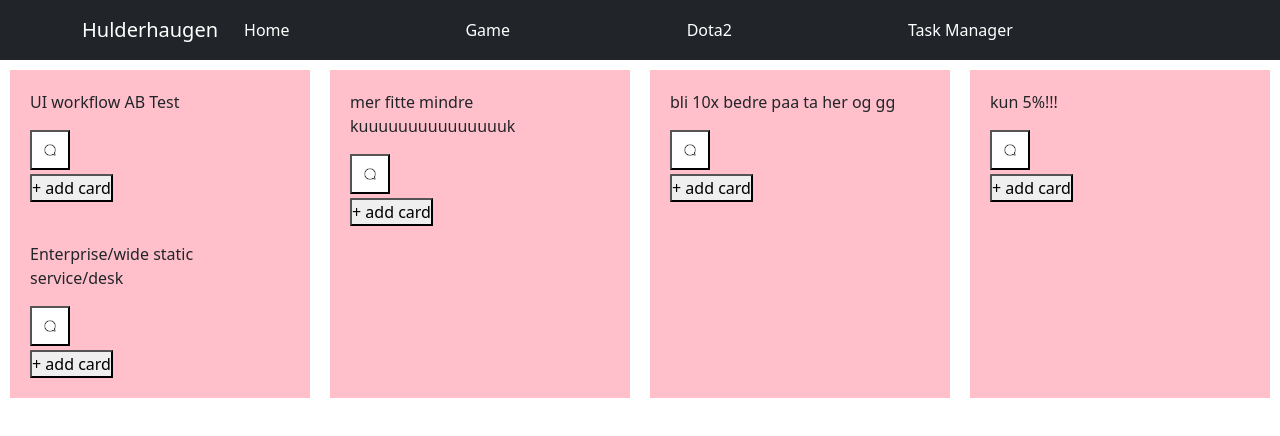
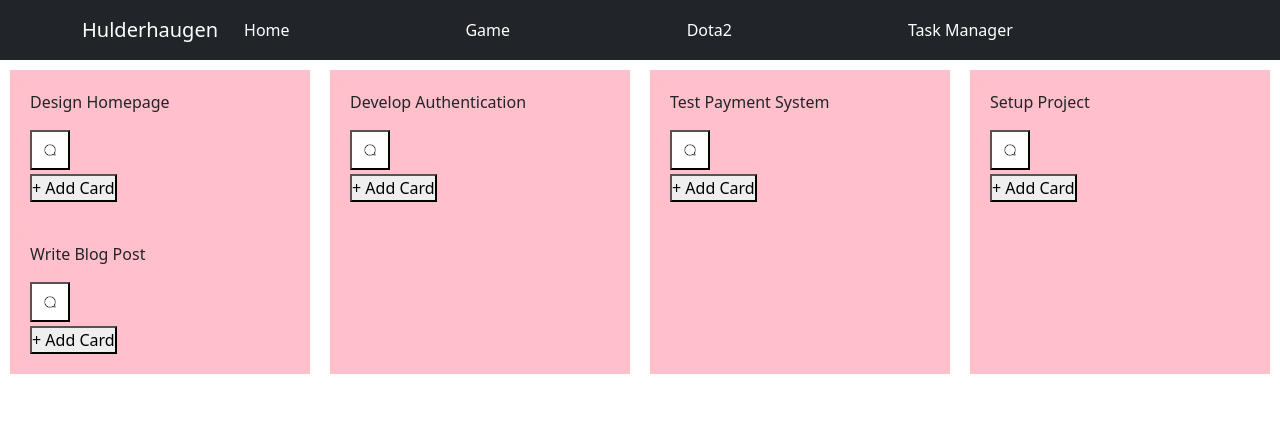
Before and after one commit to Smahle/Hulderhaugen, a React (Vite) app: page /taskManager in a window 1280 px wide. Shown: the top 436 px of the page. Built offline with nearby package versions, Linux system fonts and the light colour scheme.

Commit message:
fixed add cards

```diff
--- a/src/components/ModalWithDeck.tsx
+++ b/src/components/ModalWithDeck.tsx
@@ -1,48 +1,39 @@
 import React, { useState } from "react";
-import Modal from "./ModalWithDeck";
 import "bootstrap/dist/css/bootstrap.min.css";
 import "bootstrap/dist/js/bootstrap.bundle.min.js";
 import classes from "./Modal.module.css";
 
+// Type definitions for the card
 type TCard = {
   title: string;
   description: string;
-  deadline: Date;
-  comments: comment[];
-} | null;
-
-type upvote = {
-  sum: number;
+  deadline?: string;
+  comments?: comment[];
 };
 
 type comment = {
   commentText: string | undefined;
-  upvotes?: upvote;
 };
 
-const ModalWithDeck: React.FC<{ cards: TCard[] }> = ({ cards }) => {
+const ModalWithDeck: React.FC<{ addCard: Function; targetArray: string }> = ({ addCard, targetArray }) => {
   const [isModalOpen, setIsModalOpen] = useState(false);
   const [formData, setFormData] = useState({
-    name: "",
-    email: "",
-    message: "",
+    title: "",
+    description: "",
+    deadline: "",
   });
 
   // Open and close modal functions
   const openModal = () => {
-    console.log("Opening Modal");
     setIsModalOpen(true);
   };
 
   const closeModal = () => {
-    console.log("Closing Modal");
     setIsModalOpen(false);
   };
 
   // Handle form data change
-  const handleChange = (
-    e: React.ChangeEvent<HTMLInputElement | HTMLTextAreaElement>
-  ) => {
+  const handleChange = (e: React.ChangeEvent<HTMLInputElement | HTMLTextAreaElement>) => {
     const { name, value } = e.target;
     setFormData((prevData) => ({
       ...prevData,
@@ -53,13 +44,24 @@ const ModalWithDeck: React.FC<{ cards: TCard[] }> = ({ cards }) => {
   // Handle form submission
   const handleSubmit = (e: React.FormEvent) => {
     e.preventDefault();
-    alert("Form submitted! Thank you.");
-    closeModal(); // Close the modal after form submission
+
+    // Create a new card object with the form data
+    const newCard: TCard = {
+      title: formData.title,
+      description: formData.description,
+      deadline: formData.deadline,
+    };
+
+    // Pass the new card to the parent function
+    addCard(newCard, targetArray);
+
+    // Close the modal after form submission
+    closeModal();
   };
 
   return (
     <div>
-      <button onClick={openModal}>+ add card</button>
+      <button onClick={openModal}>+ Add Card</button>
 
       {/* Conditional rendering of modal */}
       {isModalOpen && (
@@ -72,52 +74,39 @@ const ModalWithDeck: React.FC<{ cards: TCard[] }> = ({ cards }) => {
                   <button type="button" className="btn-close" onClick={closeModal} aria-label="Close"></button>
                 </div>
                 <div className="modal-body">
-                  <ul>
-                    {cards?.map((card, index) => (
-                      <li key={index}>
-                        <h3>{card?.title}</h3>
-                        <p>{card?.description}</p>
-                        <ul>
-                          {card?.comments.map((comment, i) => (
-                            <li key={i}>{comment.commentText}</li>
-                          ))}
-                        </ul>
-                      </li>
-                    ))}
-                  </ul>
-
-                  {/* Form for submitting messages */}
+                  {/* Form for submitting cards */}
                   <form onSubmit={handleSubmit}>
-                    <label htmlFor="name">Name:</label>
+                    <label htmlFor="title">Title:</label>
                     <input
                       type="text"
-                      id="name"
-                      name="name"
-                      value={formData.name}
+                      id="title"
+                      name="title"
+                      value={formData.title}
                       onChange={handleChange}
                       required
                     />
                     <br />
 
-                    <label htmlFor="email">Email:</label>
+                    <label htmlFor="description">Description:</label>
                     <input
-                      type="email"
-                      id="email"
-                      name="email"
-                      value={formData.email}
+                      type="text"
+                      id="description"
+                      name="description"
+                      value={formData.description}
                       onChange={handleChange}
                       required
                     />
                     <br />
 
-                    <label htmlFor="message">Message:</label>
-                    <textarea
-                      id="message"
-                      name="message"
-                      value={formData.message}
+                    <label htmlFor="deadline">Deadline:</label>
+                    <input
+                      type="date"
+                      id="deadline"
+                      name="deadline"
+                      value={formData.deadline}
                       onChange={handleChange}
                       required
-                    ></textarea>
+                    />
                     <br />
 
                     <button type="submit">Submit</button>
--- a/src/components/TaskManagerList.tsx
+++ b/src/components/TaskManagerList.tsx
@@ -1,277 +1,152 @@
-import { useEffect, useState } from "react";
+import { useState } from "react";
 import classes from "./TaskManagerList.module.css";
+import CommentsModal from "./CommentsModal";
+import ModalWithDeck from "./ModalWithDeck";
+import React from "react";
 
-import CommentsModal from "./CommentsModal";
-import React from "react";
-import ModalWithDeck from "./ModalWithDeck";
-
-//TODO: add card poput.
-// faktissk ta in data fra poput
-// commenetttttscomments commenttttstt butttoons me onclick som gjer funksjon some tekst oog ferfattar.
-// kontekstt meny oppe t høgre på hæle brettte. tre prekka åpna kontekstmeny me 3  valg elns
-// LAG ICON
-
+// Types
 type TCard = {
   title: string;
   description: string;
   deadline: Date;
-  comments: comment[];
-  //TODO: implement comment type
-} | null;
+  comments: Comment[];
+};
+
+type Comment = {
+  commentText: string | undefined;
+  upvotes?: Upvote;
+};
+
+type Upvote = {
+  sum: number;
+};
+
 type DraggedCard = {
   card: TCard | null;
-  sourceArray?: string | null;
+  sourceArray?: keyof TaskArrays | null;
 };
-type upvote = {
-  sum: number;
-};
-type comment = {
-  commentText: string | undefined;
-  upvotes?: upvote;
+
+type TaskArrays = {
+  toDoArray: TCard[];
+  inProgressArray: TCard[];
+  reviewArray: TCard[];
+  doneArray: TCard[];
 };
 
 export default function TaskManagerList() {
-  const [toDoArray, setToDoArray] = useState<TCard[]>([
+  const [taskArrays, setTaskArrays] = useState<TaskArrays>({
+    toDoArray: [
       {
-      title: "UI workflow AB Test",
-      description: "denne teksten er utfyldene og gjjemmes",
-      comments: [
-        { commentText: "todoarraycomment" },
-        { commentText: "todoarraqwerqweqweqweycomment" },
-        { commentText: "todoarrayxcccomment" },
-        { commentText: "todoarraycomment" },
-      ],
-      deadline: new Date(2018, 5, 5, 17, 23, 42, 11),
+        title: "Design Homepage",
+        description: "Create a modern homepage design.",
+        deadline: new Date("2024-12-01"),
+        comments: [{ commentText: "Add a hero section", upvotes: { sum: 3 } }],
       },
       {
-      title: "Enterprise/wide static service/desk",
-      description: "hjkasdfhbjkasdf ghjsdfaghjf asdghjkasdfhjkgasdf ghjk",
-      deadline: new Date(2018, 5, 5, 17, 23, 42, 11),
-      comments: [{ commentText: "asdasd" }],
+        title: "Write Blog Post",
+        description: "Draft the new blog post about React.",
+        deadline: new Date("2024-12-05"),
+        comments: [{ commentText: "Mention hooks", upvotes: { sum: 5 } }],
       },
-  ]);
-  const [inProgressArray, setInProgressArray] = useState<TCard[]>([
+    ],
+    inProgressArray: [
       {
-      title: "mer fitte mindre kuuuuuuuuuuuuuuuk",
-      description: "asease",
-      deadline: new Date(2018, 5, 5, 17, 23, 42, 11),
-      comments: [{ commentText: "asdasd" }],
+        title: "Develop Authentication",
+        description: "Implement login and signup.",
+        deadline: new Date("2024-12-10"),
+        comments: [{ commentText: "Use OAuth for third-party login" }],
       },
-  ]);
-  const [reviewArray, setReviewArray] = useState<TCard[]>([
+    ],
+    reviewArray: [
       {
-      title: "bli 10x bedre paa ta her og gg",
-      description: "asease",
-      deadline: new Date(2018, 5, 5, 17, 23, 42, 11),
-      comments: [{ commentText: "asdasd" }],
+        title: "Test Payment System",
+        description: "Ensure smooth transactions.",
+        deadline: new Date("2024-12-12"),
+        comments: [{ commentText: "Test with both credit card and PayPal" }],
       },
-  ]);
-  const [doneArray, setDoneArray] = useState<TCard[]>([
+    ],
+    doneArray: [
       {
-      title: "kun 5%!!!",
-      description: "asease",
-      deadline: new Date(2018, 5, 5, 17, 23, 42, 11),
-      comments: [{ commentText: "asdasd" }],
+        title: "Setup Project",
+        description: "Initialize repository and project structure.",
+        deadline: new Date("2024-11-20"),
+        comments: [{ commentText: "Repo looks good", upvotes: { sum: 10 } }],
       },
-  ]);
+    ],
+  });
 
-  const [comments, setComments] = useState<comment[]>([]);
-  const [currentVote, setCurrentVote] = useState(1);
+  // Remaining component logic...
+
+
+
 
   const [cardDragged, setCardDragged] = useState<DraggedCard>({
     card: null,
     sourceArray: null,
   });
 
-  function handleDragStart(
-    e: React.DragEvent,
-    card: TCard,
-    sourceArray: string
-  ) {
-    // Set data on the drag event (you can use different formats like 'text' or 'text/plain')
-    setCardDragged({ card: card, sourceArray: sourceArray });
+  // Handle card dragging
+  function handleDragStart(e: React.DragEvent, card: TCard, sourceArray: keyof TaskArrays) {
+    setCardDragged({ card, sourceArray });
   }
 
-  function upvote() {
-    // +1 fer kvar tr;kk, mins fer andre v'g.
-    // on click
-    setCurrentVote(currentVote + 1);
-  }
-  function downvote() {
-    setCurrentVote(currentVote - 1);
-  }
+  const handleDrop = (e: React.DragEvent, targetArray: keyof TaskArrays) => {
+    e.preventDefault();
+    if (!cardDragged?.card || !cardDragged.sourceArray) return;
 
-  const handleDragOver = (e: React.DragEvent) => {
-    e.preventDefault(); // This is necessary to allow dropping and also handledrop.
+    setTaskArrays((prev) => {
+      const sourceArray = cardDragged.sourceArray;
+      if (!sourceArray) return prev; // Ensure sourceArray is valid
+
+      const updatedSourceArray = prev[sourceArray].filter(
+        (item) => item.title !== cardDragged.card?.title
+      );
+      const updatedTargetArray = [...prev[targetArray], cardDragged.card];
+
+      return {
+        ...prev,
+        [sourceArray]: updatedSourceArray,
+        [targetArray]: updatedTargetArray,
       };
-  const handleDrop = (e: React.DragEvent, endArray: string) => {
-    e.preventDefault();
-    if (!cardDragged?.card) return;
-    if (cardDragged?.sourceArray == "toDoArray") {
-      if (endArray == "inProgressArray") {
-        setInProgressArray([...inProgressArray, cardDragged.card]);
-        setToDoArray(
-          toDoArray?.filter((item) => item?.title !== cardDragged.card?.title)
-        ); // remove card from prev array
+    });
 
-        //add card to new array
-      } else if (endArray == "reviewArray") {
-        setReviewArray([...reviewArray, cardDragged.card]);
-        setToDoArray(
-          toDoArray?.filter((item) => item?.title !== cardDragged.card?.title)
-        ); // remove card from prev array
-      } else if (endArray == "doneArray") {
-        setDoneArray([...doneArray, cardDragged.card]);
-        setToDoArray(
-          toDoArray?.filter((item) => item?.title !== cardDragged.card?.title)
-        ); // remove card from prev array
-      }
-    } else if (cardDragged?.sourceArray == "inProgressArray") {
-      if (endArray == "toDoArray") {
-        setToDoArray([...toDoArray, cardDragged.card]);
-        setInProgressArray(
-          inProgressArray?.filter(
-            (item) => item?.title !== cardDragged.card?.title
-          )
-        );
-      } else if (endArray == "reviewArray") {
-        setReviewArray([...reviewArray, cardDragged.card]);
-        setInProgressArray(
-          inProgressArray?.filter(
-            (item) => item?.title !== cardDragged.card?.title
-          )
-        );
-      } else if (endArray == "doneArray") {
-        setDoneArray([...doneArray, cardDragged.card]);
-        setInProgressArray(
-          inProgressArray?.filter(
-            (item) => item?.title !== cardDragged.card?.title
-          )
-        );
-      }
-    } else if (cardDragged?.sourceArray == "reviewArray") {
-      if (endArray == "toDoArray") {
-        setToDoArray([...toDoArray, cardDragged.card]);
-        setReviewArray(
-          reviewArray?.filter((item) => item?.title !== cardDragged.card?.title)
-        );
-      } else if (endArray == "inProgressArray") {
-        setInProgressArray([...inProgressArray, cardDragged.card]);
-        setReviewArray(
-          reviewArray?.filter((item) => item?.title !== cardDragged.card?.title)
-        );
-      } else if (endArray == "doneArray") {
-        setDoneArray([...doneArray, cardDragged.card]);
-        setReviewArray(
-          reviewArray?.filter((item) => item?.title !== cardDragged.card?.title)
-        );
-      }
-    } else if (cardDragged?.sourceArray == "doneArray") {
-      if (endArray == "toDoArray") {
-        setToDoArray([...toDoArray, cardDragged.card]);
-        setDoneArray(
-          doneArray?.filter((item) => item?.title !== cardDragged.card?.title)
-        );
-      } else if (endArray == "inProgressArray") {
-        setInProgressArray([...inProgressArray, cardDragged.card]);
-        setDoneArray(
-          doneArray?.filter((item) => item?.title !== cardDragged.card?.title)
-        );
-      } else if (endArray == "reviewArray") {
-        setReviewArray([...reviewArray, cardDragged.card]);
-        setDoneArray(
-          doneArray?.filter((item) => item?.title !== cardDragged.card?.title)
-        );
-      }
-    }
+    setCardDragged({ card: null, sourceArray: null });
+  };
+
+
+  // Handle adding a new card
+  const addCard = (newCard: TCard, targetArray: keyof TaskArrays) => {
+    setTaskArrays((prev) => ({
+      ...prev,
+      [targetArray]: [...prev[targetArray], newCard],
+    }));
   };
 
   return (
     <div className={classes.container}>
+      {Object.entries(taskArrays).map(([arrayKey, cards]) => (
         <div
-        onDragOver={handleDragOver}
-        onDrop={(e) => handleDrop(e, "toDoArray")}
+          key={arrayKey}
+          onDragOver={(e) => e.preventDefault()}
+          onDrop={(e) => handleDrop(e, arrayKey as keyof TaskArrays)}
           className={classes.listContainerWithButton}
         >
           <ul className={classes.listContainer}>
-          {toDoArray?.map((card) => (
+            {cards.map((card) => (
               <li
                 draggable="true"
-              onDragStart={(e) => handleDragStart(e, card, "toDoArray")}
+                onDragStart={(e) => handleDragStart(e, card, arrayKey as keyof TaskArrays)}
                 className={classes.card}
-              key={card?.title}
+                key={card.title}
               >
-              <span className={classes.title}>{card?.title}</span>
-              <CommentsModal commentArray={card?.comments ?? []} />{" "}
-              <ModalWithDeck cards={toDoArray} />
-            </li>
-          ))}
-        </ul>
-
-
-      </div>
-      <div
-        onDragOver={handleDragOver}
-        onDrop={(e) => handleDrop(e, "inProgressArray")}
-        className={classes.listContainerWithButton}
-      >
-        <ul className={classes.listContainer}>
-          {inProgressArray?.map((card) => (
-            <li
-              draggable="true"
-              onDragStart={(e) => handleDragStart(e, card, "inProgressArray")}
-              className={classes.card}
-              key={card?.title}
-            >
-              <span className={classes.title}>{card?.title}</span>{" "}
-              <CommentsModal commentArray={card?.comments ?? []} />{" "}
-              <ModalWithDeck cards={inProgressArray} />
+                <span className={classes.title}>{card.title}</span>
+                <CommentsModal commentArray={card.comments} />
+                <ModalWithDeck addCard={addCard} targetArray={arrayKey as keyof TaskArrays} />
               </li>
             ))}
           </ul>
         </div>
-      <div
-        onDragOver={handleDragOver}
-        onDrop={(e) => handleDrop(e, "reviewArray")}
-        className={classes.listContainerWithButton}
-      >
-        <ul className={classes.listContainer}>
-          {reviewArray?.map((card) => (
-            <li
-              draggable="true"
-              onDragStart={(e) => handleDragStart(e, card, "reviewArray")}
-              className={classes.card}
-              key={card?.title}
-            >
-              {" "}
-              <span className={classes.title}>{card?.title}</span>{" "}
-              <CommentsModal commentArray={card?.comments ?? []} />{" "}
-              <ModalWithDeck cards={reviewArray} />
-            </li>
       ))}
-        </ul>
-      </div>
-      <div
-        onDragOver={handleDragOver}
-        onDrop={(e) => handleDrop(e, "doneArray")}
-        className={classes.listContainerWithButton}
-      >
-        <ul className={classes.listContainer}>
-          {doneArray?.map((card) => (
-            <li
-              draggable="true"
-              onDragStart={(e) => handleDragStart(e, card, "doneArray")}
-              className={classes.card}
-              key={card?.title}
-            >
-              {" "}
-              <span className={classes.title}>{card?.title}</span>{" "}
-              <CommentsModal commentArray={card?.comments ?? []} />{" "}
-              <ModalWithDeck cards={doneArray} />
-            </li>
-          ))}
-        </ul>
-      </div>
     </div>
   );
 }
```
Lines whose indentation alone changed are shown as unchanged.
